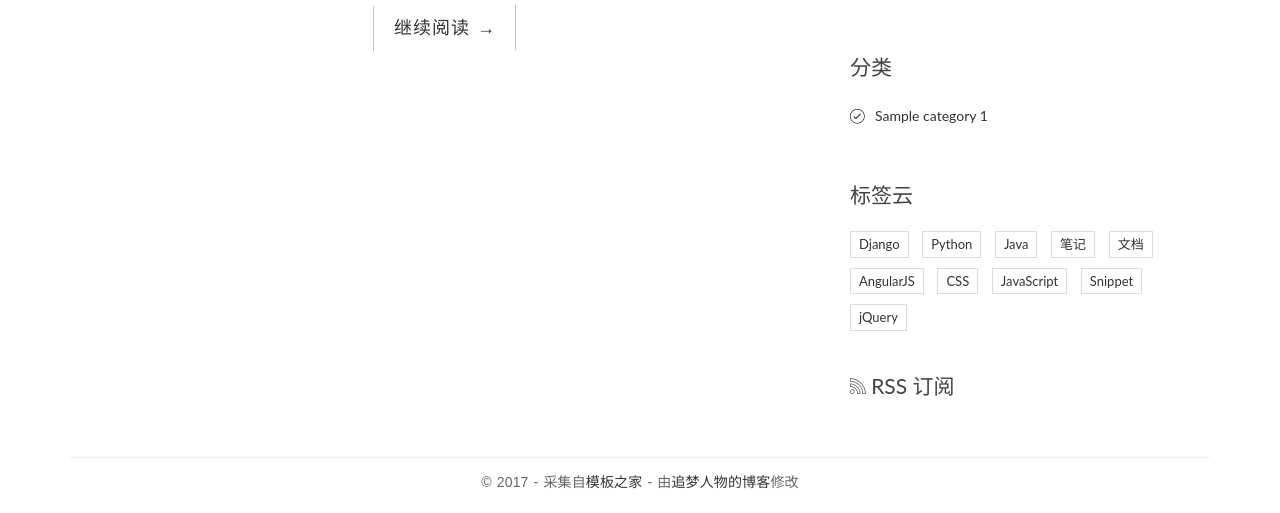
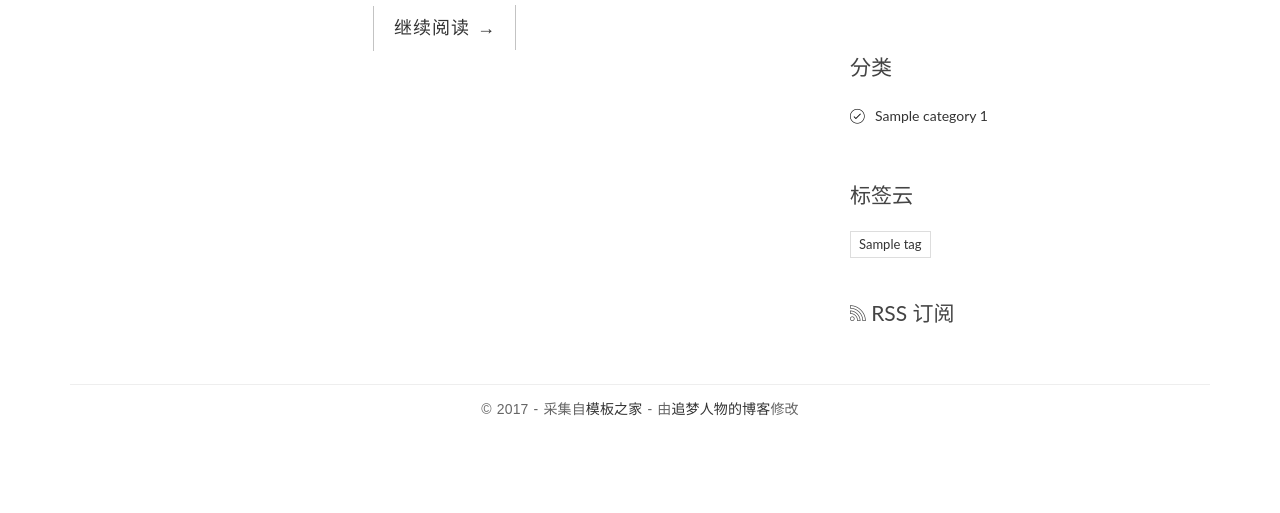
Before and after one commit to diondigi/myblog, a Django app: page /blog/ in a window 1280 px wide. Shown: the part 375-888 px from the top of the page. After the commit the page ends 791 px from the top, so only its background shows below. Run offline with Django 3.2, Linux system fonts and the light colour scheme; tables that the repository leaves empty hold one stand-in row (values such as "Sample post"); some libraries are stand-ins or nearby versions.

Commit message:
update catogory function

```diff
--- a/blog/templatetags/blog_tags.py
+++ b/blog/templatetags/blog_tags.py
@@ -3,7 +3,7 @@
 #__auther__:Administrator
 # date : 2018/2/1
 from django import template
-from ..models import Post,Category
+from ..models import Post,Category,Tag
 from django.db.models.aggregates import Count
 
 register = template.Library()
@@ -21,3 +21,8 @@
 def get_categories():   # 文章分类标签
     # 别忘了在顶部引入 Category 类
     return Category.objects.annotate(num_posts=Count('post')).filter(num_posts__gt=0)
+
+@register.simple_tag
+def get_tags():
+    # 记得在顶部引入 Tag model
+    return Tag.objects.annotate(num_posts=Count('post')).filter(num_posts__gt=0)
--- a/templates/base.html
+++ b/templates/base.html
@@ -109,8 +109,10 @@
                     <ul>
                         {% for category in category_list %}
                             <li>
-                                <a href="{% url 'blog:category' category.pk %}">{{ category.name }} <span
-                                        class="post-count">{{ category.num_posts }}</span></a>
+                                <a href="{% url 'blog:category' category.pk %}">{{ category.name }}
+                                    <span class="post-count">{{ category.num_posts }}
+                                    </span>
+                                </a>
                             </li>
                         {% empty %}
                             暂无分类！
@@ -120,37 +122,15 @@
 
                 <div class="widget widget-tag-cloud">
                     <h3 class="widget-title">标签云</h3>
+                    {% get_tags as tag_list %}
                     <ul>
-                        <li>
-                            <a href="#">Django</a>
-                        </li>
-                        <li>
-                            <a href="#">Python</a>
-                        </li>
-                        <li>
-                            <a href="#">Java</a>
-                        </li>
-                        <li>
-                            <a href="#">笔记</a>
-                        </li>
-                        <li>
-                            <a href="#">文档</a>
-                        </li>
-                        <li>
-                            <a href="#">AngularJS</a>
-                        </li>
-                        <li>
-                            <a href="#">CSS</a>
-                        </li>
-                        <li>
-                            <a href="#">JavaScript</a>
-                        </li>
-                        <li>
-                            <a href="#">Snippet</a>
-                        </li>
-                        <li>
-                            <a href="#">jQuery</a>
-                        </li>
+                        {% for tag in tag_list %}
+                            <li>
+                                <a href="#">{{ tag.name }}</a>
+                            </li>
+                        {% empty %}
+                            暂无标签！
+                        {% endfor %}
                     </ul>
                 </div>
                 <div class="rss">
--- a/templates/blog/index.html
+++ b/templates/blog/index.html
@@ -42,7 +42,7 @@
                     <a href="?page={{ i }}">{{ i }}</a>
                 {% endfor %}
             {% endif %}
-            <a href="?page={{ page_obj.number }}" style="color: red">{{ page_obj.number }}</a>
+            <a class="current-page" href="?page={{ page_obj.number }}" >{{ page_obj.number }}</a>
             {% if right %}
                 {% for i in right %}
                     <a href="?page={{ i }}">{{ i }}</a>
```
Also changed, not shown: blog/static/blog/css/custom.css (+27 -14 lines).
